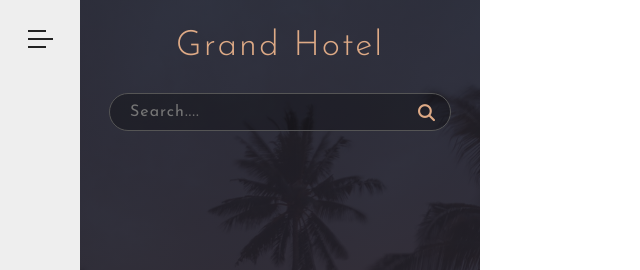
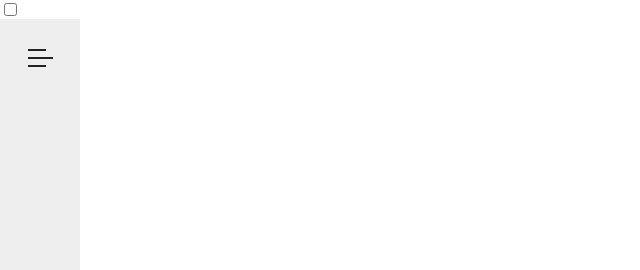
Before and after one commit to kratis9/grand-hotel, a plain HTML site: page index.html in a window 1280 px wide. Shown: the top 270 px of the page, without its empty margins (0-640 px from the left). Drawn offline with Linux system fonts and the light colour scheme.

Commit message:
css checkbox

```diff
--- a/css/style.css
+++ b/css/style.css
@@ -22,6 +22,7 @@ body {
   flex-direction: column;
   justify-content: space-between;
   align-items: center;
+  z-index: 10;
 }
 
 .menu-icon {
@@ -76,8 +77,8 @@ body {
 
 /* navigation */
 .navigation {
-  margin-left: 8rem;
   position: fixed;
+  left: -32rem;
   width: 40em;
   height: 100%;
   background: linear-gradient(
@@ -199,4 +200,8 @@ body {
   font-size: 1.2rem;
   margin-bottom: 1.5rem;
 }
+
+.checkbox:checked ~ .navigation {
+  left: 8rem;
+}
 /* end of navbar */
--- a/index.html
+++ b/index.html
@@ -19,16 +19,21 @@
     />
     <link rel="stylesheet" href="./css/style.css" />
   </head>
+
   <body>
     <!--- navbar ---->
     <div class="navbar">
+      <input type="checkbox" class="checkbox" id="click" />
+
       <!---sidebar--->
       <div class="sidebar">
-        <div class="menu-icon">
-          <div class="line line-1"></div>
-          <div class="line line-2"></div>
-          <div class="line line-3"></div>
-        </div>
+        <label for="click">
+          <div class="menu-icon">
+            <div class="line line-1"></div>
+            <div class="line line-2"></div>
+            <div class="line line-3"></div>
+          </div>
+        </label>
         <ul class="social-icon-list">
           <li>
             <a href="#" class="social-link"
```
